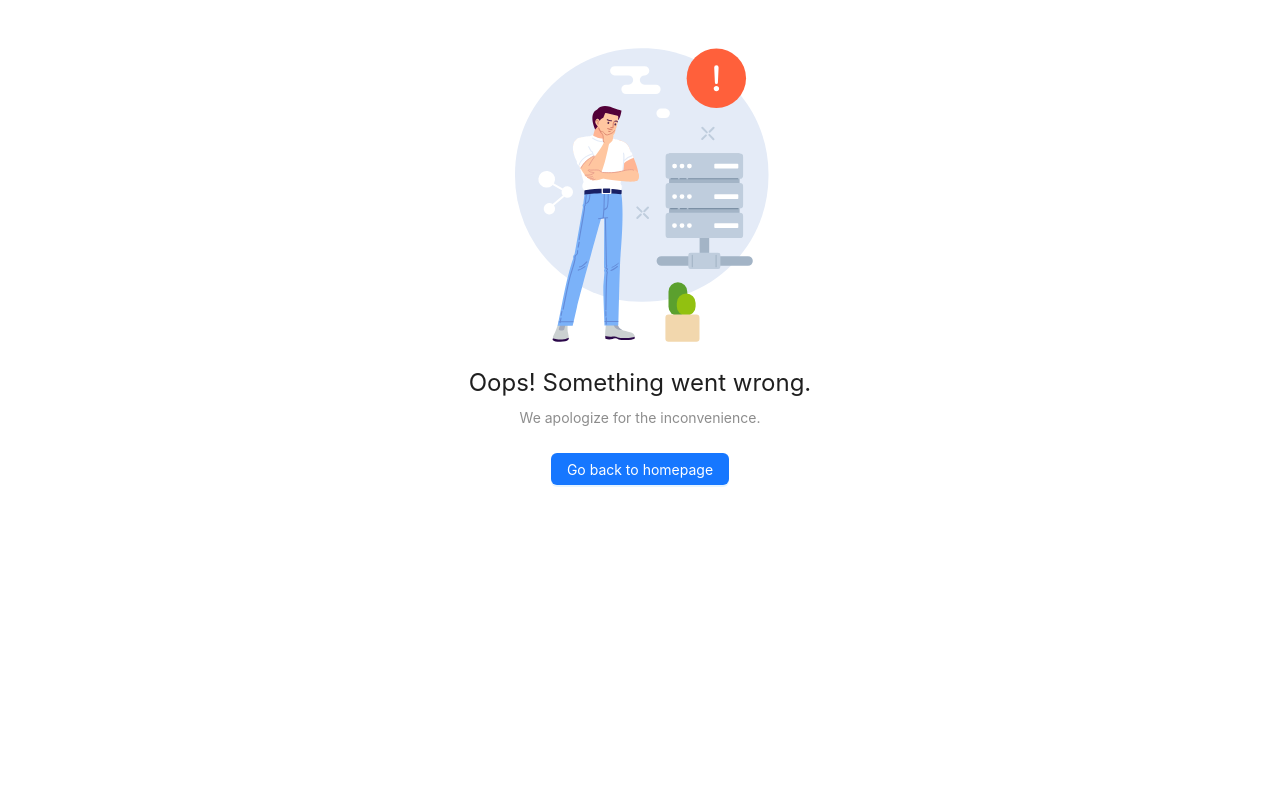
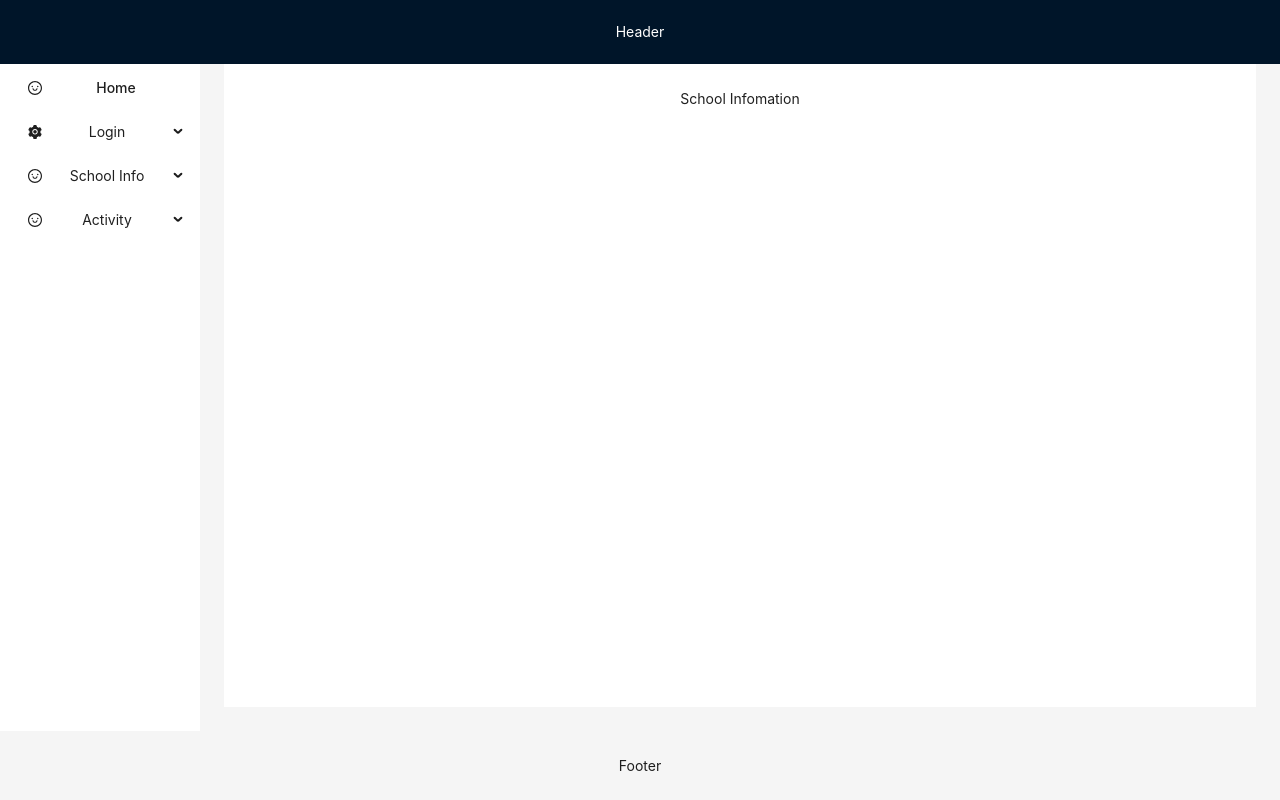
Before and after one commit to haicaumuoi/School_Alumni, a React (Vite) app: page /schoolInfo in a window 1280 px wide. Built offline with nearby package versions, Linux system fonts and the light colour scheme.

Commit message:
Dat update sidebar info and icon

```diff
--- a/src/App.jsx
+++ b/src/App.jsx
@@ -10,7 +10,7 @@ import './App.css';
 
 function App() {
   const [routeList, setRouteList] = useState([]);
-  const authenticated = false;
+  const authenticated = true;
   const userType = 'admin';
 
   useEffect(() => {
--- a/src/component/config/routes.js
+++ b/src/component/config/routes.js
@@ -2,6 +2,8 @@ const routes = {
   landingPage: "/",
   login: "/login/*",
   home: "/home",
+  schoolInfo: "/schoolInfo/*",
+  activity: "/activity/*"
 };
 
 export default routes;
--- a/src/component/routes/routes.jsx
+++ b/src/component/routes/routes.jsx
@@ -1,7 +1,9 @@
 import config from "../config";
 import LandingPage from "../pages/landingPage/LandingPage";
+import Activity from "../view/activity/Activity";
 import Home from "../view/home/Home";
 import Login from "../view/login/Login";
+import schoolInfo from "../view/schoolInfo/schoolInfo";
 
 
 const landingPageRoute = {
@@ -16,9 +18,17 @@ const loginRoutes = {
     path: config.routes.login,
     component: Login,
 }
+const schoolInfoRoutes = {
+    path: config.routes.schoolInfo,
+    component: schoolInfo,
+}
+const activityRoutes = {
+    path: config.routes.activity,
+    component: Activity,
+}
 
 // const superAdminRoutes = [...classAdminRoutes, userListRoutes, userPermissionRoutes]
-const adminRoutes = [landingPageRoute, homeRoutes, loginRoutes]
+const adminRoutes = [landingPageRoute, homeRoutes, loginRoutes, schoolInfoRoutes, activityRoutes]
 export default adminRoutes;
 
 // export { superAdminRoutes, classAdminRoutes, trainerRoutes, studentRoutes };
--- a/src/component/utilities/sidebarData/AppSidebarData.jsx
+++ b/src/component/utilities/sidebarData/AppSidebarData.jsx
@@ -1,6 +1,16 @@
 import {
   SmileOutlined,
   SettingFilled,
+  InfoCircleFilled,
+  WalletFilled,
+  HomeFilled,
+  PlusCircleFilled,
+  SafetyCertificateFilled,
+  MessageFilled,
+  LayoutFilled,
+  ContainerFilled,
+  BankFilled,
+  FileExclamationFilled
 } from "@ant-design/icons";
 
 export const sidebarData = [
@@ -39,4 +49,72 @@ export const sidebarData = [
       },
     ],
   },
+  {
+    name: "schoolInfo",
+    path: "schoolInfo",
+    icon: <SmileOutlined></SmileOutlined>,
+    title: "School Info",
+    hideSubMenu: false,
+    subMenu: [
+      {
+        path: "school",
+        icon: <InfoCircleFilled />,
+        title: "Infomation",
+      },
+      {
+        path: "vnpay",
+        icon: <WalletFilled />,
+        title: "Payment Method",
+      },
+      {
+        path: "grade",
+        icon: <HomeFilled />,
+        title: "School Year and Class",
+      },
+      {
+        path: "members",
+        icon: <PlusCircleFilled />,
+        title: "Invite Member",
+      },
+      {
+        path: "access_request",
+        icon: <SafetyCertificateFilled />,
+        title: "Join Request",
+      },
+    ],
+  },
+  {
+    name: "activity",
+    path: "activity",
+    icon: <SmileOutlined></SmileOutlined>,
+    title: "Activity",
+    hideSubMenu: false,
+    subMenu: [
+      {
+        path: "news",
+        icon: <LayoutFilled />,
+        title: "News",
+      },
+      {
+        path: "events",
+        icon: <ContainerFilled />,
+        title: "Events",
+      },
+      {
+        path: "funds",
+        icon: <BankFilled />,
+        title: "Funds",
+      },
+      {
+        path: "recruitments",
+        icon: <MessageFilled />,
+        title: "Recruitment",
+      },
+      {
+        path: "reports",
+        icon: <FileExclamationFilled />,
+        title: "Report",
+      },
+    ],
+  },
 ];
--- /dev/null
+++ b/src/component/view/activity/Activity.jsx
@@ -0,0 +1,8 @@
+import { Typography } from "antd";
+import React from "react";
+
+function Activity() {
+  return <Typography>Activity</Typography>;
+}
+
+export default Activity;
--- /dev/null
+++ b/src/component/view/schoolInfo/schoolInfo.jsx
@@ -0,0 +1,10 @@
+import { Typography } from 'antd'
+import React from 'react'
+
+function schoolInfo() {
+  return (
+    <Typography>School Infomation</Typography>
+  )
+}
+
+export default schoolInfo
```
Also changed, not shown: 1 other file (tests, documents, lock files or other folders).
